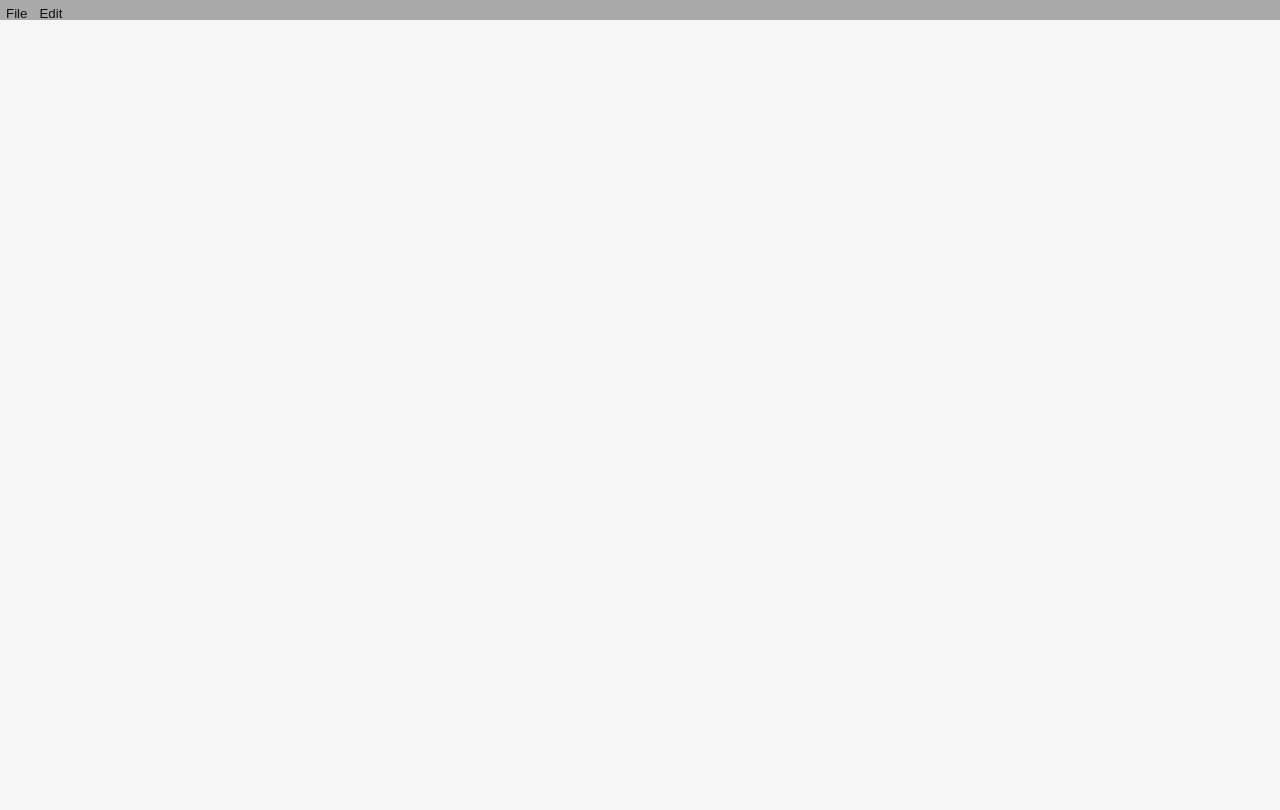
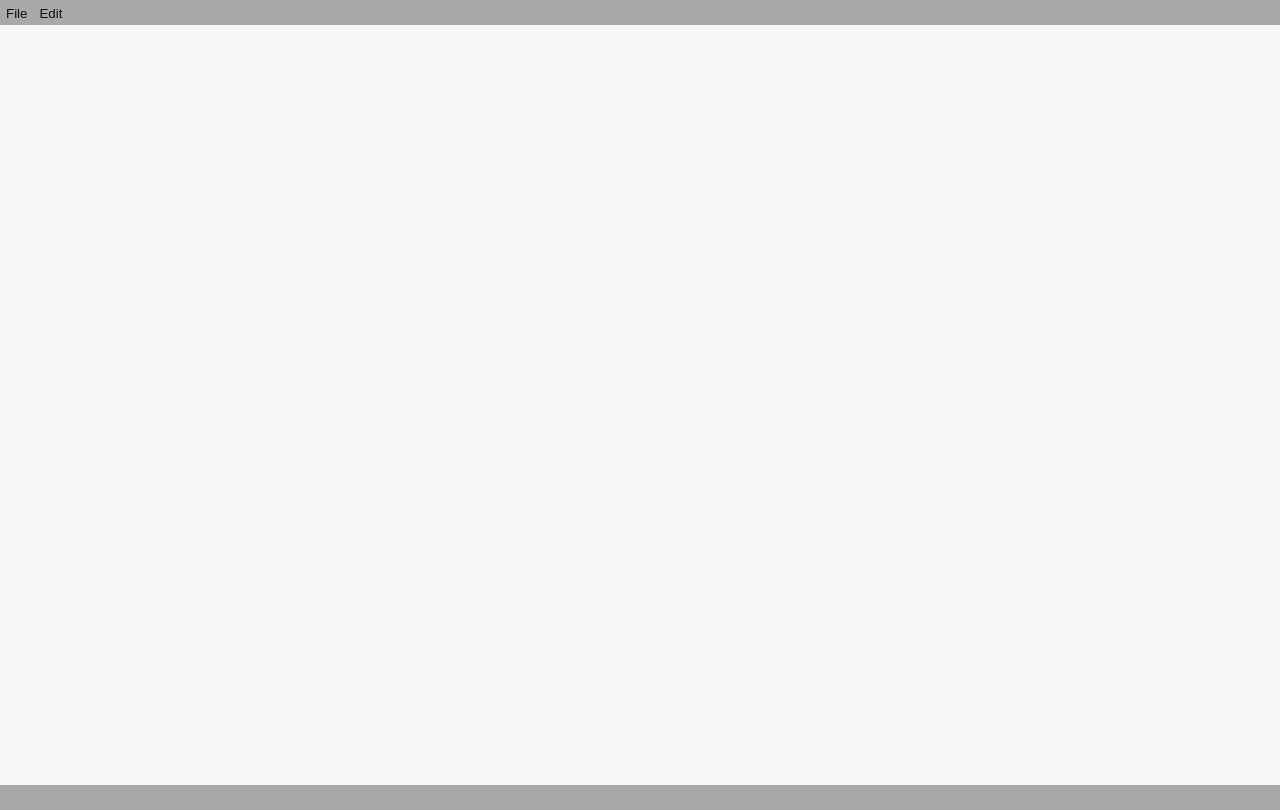
Before and after one commit to TheFlameFish/tauri-simple-text-editor, a React (Vite) app: page / in a window 1280 px wide. Built offline with nearby package versions, Linux system fonts and the light colour scheme.

Commit message:
Finished dropdown menu component, started footer, changed formatting a bit

```diff
--- a/src/App.css
+++ b/src/App.css
@@ -39,9 +39,16 @@ html, body, #root {
   min-height: 100vh;
 }
 
+.footer {
+  height: 25px;
+  display: flex;
+
+  background-color: var(--darker-background);
+}
+
 .toolbar {
   display: flex;
-  height: 2.5vh;
+  height: 25px;
 
   background-color: var(--darker-background);
 }
@@ -86,7 +93,7 @@ html, body, #root {
 .editor {
   resize: none;
   width: 100vw; /* Makes textarea scale horizontally */
-  height: 97.5vh; /* Makes textarea scale vertically */
+  height: 95vh; /* Makes textarea scale vertically */
   margin: auto; /* Center the textarea in the container */
   font-size: 1rem; /* Ensure text is reasonably sized */
   box-sizing: border-box; /* Includes padding in width/height calculation */
--- a/src/App.jsx
+++ b/src/App.jsx
@@ -4,21 +4,42 @@ import { invoke } from "@tauri-apps/api/core";
 import "./App.css";
 
 function App() {
-  function DropdownMenu({ children }) {
+  /**
+   * DropdownMenu component renders a dropdown menu with a label and a list of buttons.
+   *
+   * @param {Object} props - The properties object.
+   * @param {string} props.label - The label for the dropdown menu.
+   * @param {Array} props.buttons - The array of button objects to be displayed in the dropdown.
+   * @param {string} props.buttons[].label - The label for each button.
+   * @param {function} props.buttons[].onClick - The onClick handler for each button.
+   *
+   * @returns {JSX.Element} The rendered DropdownMenu component.
+   */
+  function DropdownMenu({ label, buttons }) {
     const [isOpen, setOpen] = useState(false);
 
     function handleClick() {
       setOpen(!isOpen);
     }
 
+    function handleBlur(event) {
+      // Check if the next focused element is inside the dropdown
+      if (!event.currentTarget.contains(event.relatedTarget)) {
+        setOpen(false);
+      }
+    }
+
     return (
-      <div className="dropdown_menu" onBlur={() => {setOpen(false)}}>
+      <div className="dropdown_menu" onBlur={handleBlur} tabIndex={0}>
         <button className="dropdown_label" onClick={handleClick}>
-          {children}
+          {label}
         </button>
         {isOpen && <div className="dropdown_content">
-          <button>Open</button>
-          <button>Save</button>
+          {buttons.map((button, index) => (
+            <button key={index} onClick={() => {button.onClick(); setOpen(false)}}>
+              {button.label}
+            </button>
+          ))}
         </div>}
       </div>
     )
@@ -27,8 +48,21 @@ function App() {
   function Toolbar() {
     return (
       <div className="toolbar">
-        <DropdownMenu>File</DropdownMenu>
-        <DropdownMenu>Edit</DropdownMenu>
+        <DropdownMenu label="File" buttons={[
+          {label: "Open", onClick: () => console.log("Open clicked")},
+          {label: "Save", onClick: () => console.log("Save clicked")}
+        ]} />
+        <DropdownMenu label="Edit" buttons={[
+          {label: "foo", onClick: () => {return null}}
+        ]} />
+      </div>
+    )
+  }
+
+  function Footer() {
+    return (
+      <div className="footer">
+
       </div>
     )
   }
@@ -37,6 +71,7 @@ function App() {
     <main className="container">
       <Toolbar />
       <textarea className="editor" />
+      <Footer />
     </main>
   );
 }
```
